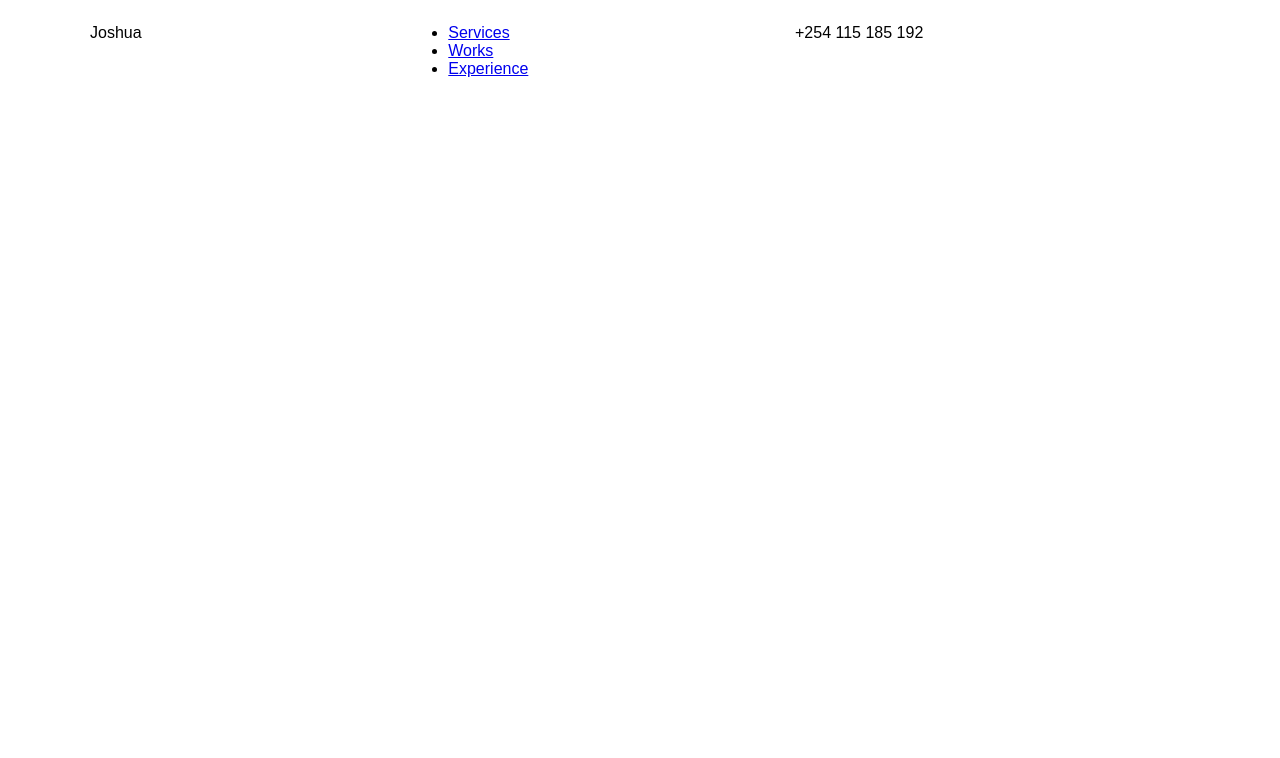
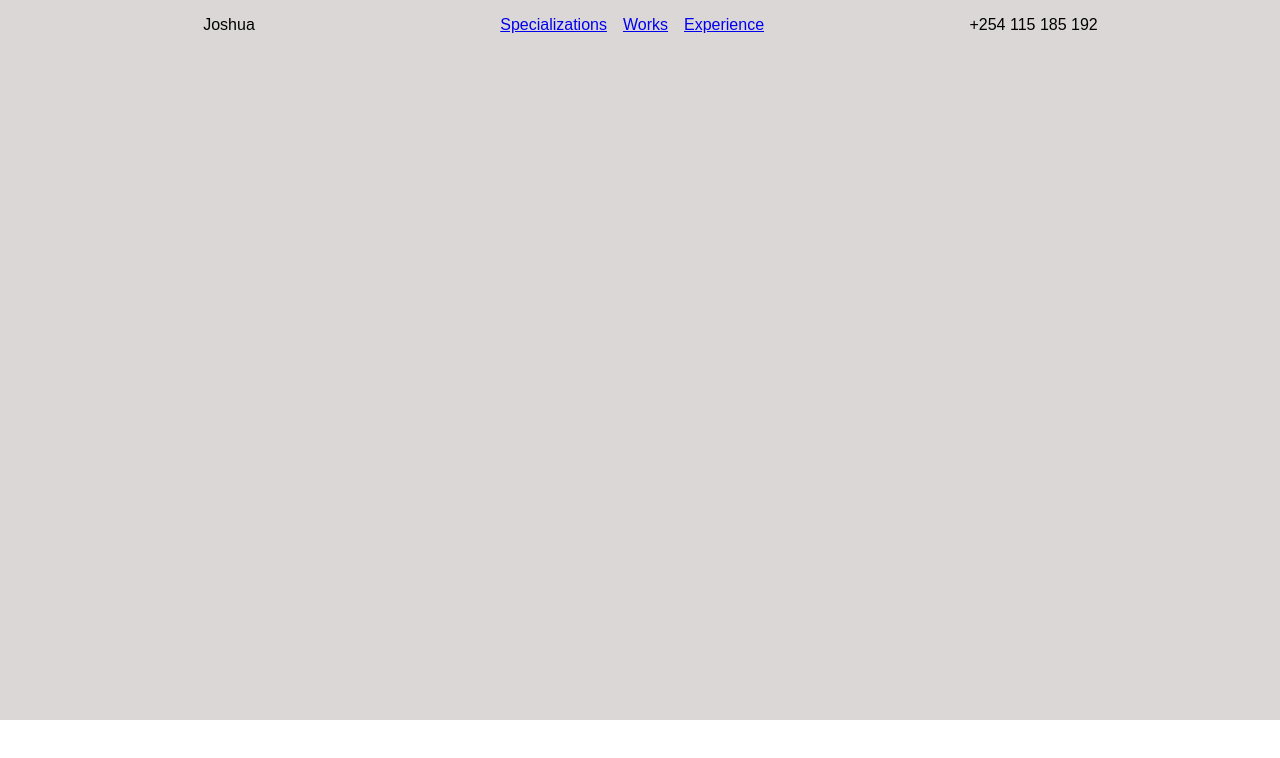
Before and after one commit to SamGombs20/NextPortfolio, a Next.js app: page / in a window 1280 px wide. Shown: the top 758 px of the page. Built offline with nearby package versions, Linux system fonts and the light colour scheme.

Commit message:
Update:Navbar development

```diff
--- a/app/components/navbar.tsx
+++ b/app/components/navbar.tsx
@@ -15,7 +15,7 @@ const Navbar =()=>{
             <div className={style.nav_items}>
                 <ul className={open ? `${style.menu_items} ${style.open}`:style.menu_items}>
                     <li>
-                        <a href="#" className={style.nav_link}>Services</a>
+                        <a href="#" className={style.nav_link}>Specializations</a>
                     </li>
                     <li>
                         <a href="#" className={style.nav_link}>Works</a>
--- a/app/globals.css
+++ b/app/globals.css
@@ -1,6 +1,9 @@
-
+*{
+  margin: 0;
+}
 :root {
-
+ --primary-bg:#5c4847;
+ --primary-light:#5c484738;
 }
 
 
@@ -11,6 +14,10 @@
 }
 
 body {
-
+  background-color: white;;
   font-family: Arial, Helvetica, sans-serif;
 }
+.fa-times, fa-bars{
+  cursor: pointer;
+  color: var(--primary-bg);
+}
--- a/app/page.tsx
+++ b/app/page.tsx
@@ -1,8 +1,10 @@
-
+import style from './styles/home.module.css'
 export default function Home() {
   return (
     <div>
+      <div className={style.banner_container}>
 
+      </div>
     </div>
   );
 }
--- /dev/null
+++ b/app/styles/home.module.css
@@ -0,0 +1,5 @@
+.banner_container{
+    width: 100%;
+    height: 90vh;
+    background-color: var(--primary-light);
+}
--- a/app/styles/navbar.module.css
+++ b/app/styles/navbar.module.css
@@ -2,10 +2,16 @@
     display: flex;
     justify-content: space-between;
     align-items: centre;
-    padding: 0 2rem;
+    padding: 1rem;
     position: fixed;
     max-width: 1100px;
+    left: 50%;
+    transform: translateX(-40%);
     width: 100%;
-    left: 50%;
-    transform: translateX(-50%);
+    background-color: transparent;
 }
+.nav_items ul{
+    display: flex;
+    list-style: none;
+    gap: 1rem;
+}
```
